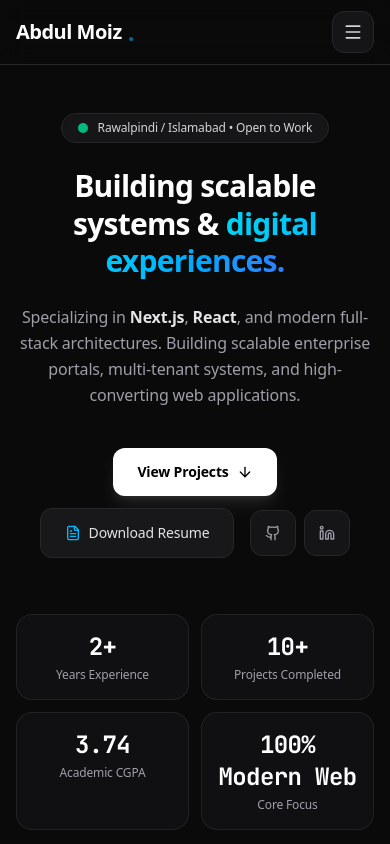
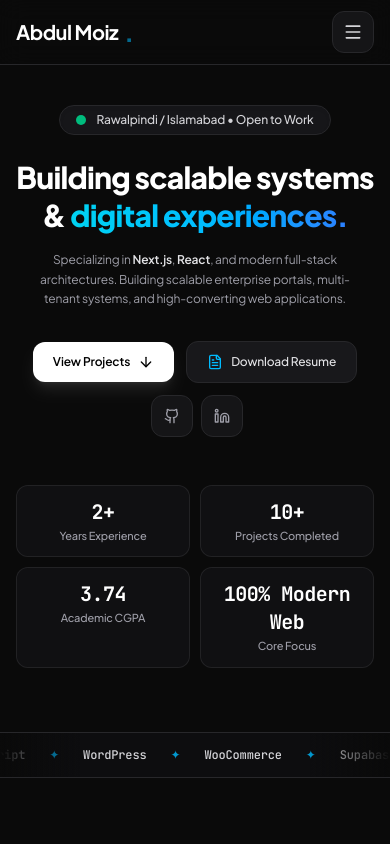
Before and after one commit to moiz962748-ai/personal-portfolio, a React (Vite) app: page / in a window 390 px wide. Shown: the top 844 px of the page. Built offline with nearby package versions, Linux system fonts and the light colour scheme.

Commit message:
fix: enforce plus jakarta sans font across mobile devices and optimize hero proportions

```diff
--- a/index.html
+++ b/index.html
@@ -2,7 +2,7 @@
 <html lang="en" class="dark">
   <head>
     <meta charset="UTF-8" />
-    <meta name="viewport" content="width=device-width, initial-scale=1.0" />
+    <meta name="viewport" content="width=device-width, initial-scale=1.0, maximum-scale=5.0" />
     <title>Abdul Moiz | Front-end & Full-Stack Developer</title>
     <meta name="description" content="Front-end & Full-Stack Developer specializing in Next.js, React, Tailwind CSS, multi-tenant portals, and modern web applications." />
     <meta property="og:title" content="Abdul Moiz | Front-end & Full-Stack Developer" />
@@ -10,21 +10,26 @@
     <meta property="og:type" content="website" />
     <meta name="twitter:card" content="summary_large_image" />
 
-    <!-- Google Web Fonts Preload & Fallbacks -->
-    <link rel="preconnect" href="https://fonts.googleapis.com">
-    <link rel="preconnect" href="https://fonts.gstatic.com" crossorigin>
-    <link href="https://fonts.googleapis.com/css2?family=JetBrains+Mono:ital,wght@0,400;0,500;0,600;0,700;1,400&family=Plus+Jakarta+Sans:ital,wght@0,300;0,400;0,500;0,600;0,700;0,800;1,400&display=swap" rel="stylesheet">
+    <!-- Google Web Fonts: Plus Jakarta Sans & JetBrains Mono -->
+    <link rel="preconnect" href="https://fonts.googleapis.com" />
+    <link rel="preconnect" href="https://fonts.gstatic.com" crossorigin />
+    <link href="https://fonts.googleapis.com/css2?family=JetBrains+Mono:wght@400;500;600;700&family=Plus+Jakarta+Sans:wght@300;400;500;600;700;800&display=swap" rel="stylesheet" />
 
     <style>
-      /* Mobile Font Locking */
+      /* Universal Mobile & Desktop Font Enforcement */
+      *, *::before, *::after {
+        font-family: 'Plus Jakarta Sans', system-ui, -apple-system, BlinkMacSystemFont, "Segoe UI", Roboto, sans-serif;
+      }
       html, body {
-        font-family: 'Plus Jakarta Sans', system-ui, -apple-system, sans-serif !important;
+        background-color: #0a0a0a;
+        color: #fafafa;
+        font-family: 'Plus Jakarta Sans', system-ui, -apple-system, BlinkMacSystemFont, "Segoe UI", Roboto, sans-serif !important;
         -webkit-font-smoothing: antialiased;
         -moz-osx-font-smoothing: grayscale;
         text-rendering: optimizeLegibility;
       }
-      code, pre, .font-mono {
-        font-family: 'JetBrains Mono', monospace !important;
+      code, pre, kbd, samp, .font-mono, [class*="font-mono"] {
+        font-family: 'JetBrains Mono', ui-monospace, SFMono-Regular, monospace !important;
       }
     </style>
   </head>
--- a/src/components/Hero.tsx
+++ b/src/components/Hero.tsx
@@ -21,7 +21,7 @@ export const Hero: React.FC<HeroProps> = ({ onOpenContact }) => {
   };
 
   return (
-    <section className="relative pt-12 sm:pt-20 pb-16 overflow-hidden">
+    <section className="relative pt-10 sm:pt-20 pb-14 overflow-hidden font-sans">
       {/* Background ambient lighting accents */}
       <div className="absolute top-1/3 left-1/2 -translate-x-1/2 -translate-y-1/2 w-[550px] h-[350px] bg-sky-500/10 blur-[140px] rounded-full pointer-events-none -z-10" />
       <div className="absolute top-1/4 right-5 w-[300px] h-[300px] bg-indigo-500/5 blur-[120px] rounded-full pointer-events-none -z-10" />
@@ -56,12 +56,12 @@ export const Hero: React.FC<HeroProps> = ({ onOpenContact }) => {
             </span>
           </motion.h1>
 
-          {/* 3. Subtitle */}
+          {/* 3. Subtitle (Reduced Size for Clean Reading) */}
           <motion.p
             initial={{ opacity: 0, y: 16 }}
             animate={{ opacity: 1, y: 0 }}
             transition={{ duration: 0.5, delay: 0.2 }}
-            className="mt-6 text-base sm:text-lg text-zinc-400 max-w-2xl leading-relaxed font-normal"
+            className="mt-4 text-xs sm:text-sm md:text-base text-zinc-400 max-w-xl leading-relaxed font-normal px-2"
           >
             Specializing in <span className="text-zinc-200 font-semibold">Next.js</span>,{' '}
             <span className="text-zinc-200 font-semibold">React</span>, and modern full-stack architectures.
@@ -73,13 +73,13 @@ export const Hero: React.FC<HeroProps> = ({ onOpenContact }) => {
             initial={{ opacity: 0, y: 16 }}
             animate={{ opacity: 1, y: 0 }}
             transition={{ duration: 0.5, delay: 0.3 }}
-            className="mt-10 flex flex-wrap items-center justify-center gap-3 sm:gap-4"
+            className="mt-8 flex flex-wrap items-center justify-center gap-3 sm:gap-4"
           >
             {/* View Projects CTA */}
             <a
               href="#projects"
               onClick={handleScrollToProjects}
-              className="flex items-center gap-2 px-6 py-3.5 rounded-xl bg-white text-black font-semibold text-sm hover:bg-zinc-200 transition-all duration-200 shadow-lg shadow-white/10 active:scale-[0.98]"
+              className="flex items-center gap-2 px-5 py-3 rounded-xl bg-white text-black font-semibold text-xs sm:text-sm hover:bg-zinc-200 transition-all duration-200 shadow-lg shadow-white/10 active:scale-[0.98]"
             >
               <span>View Projects</span>
               <ArrowDown className="w-4 h-4" />
@@ -94,7 +94,7 @@ export const Hero: React.FC<HeroProps> = ({ onOpenContact }) => {
                   onOpenContact();
                 }
               }}
-              className="flex items-center gap-2 px-6 py-3.5 rounded-xl bg-zinc-900 hover:bg-zinc-800 text-zinc-200 border border-zinc-800 hover:border-zinc-700 font-medium text-sm transition-all duration-200 active:scale-[0.98]"
+              className="flex items-center gap-2 px-5 py-3 rounded-xl bg-zinc-900 hover:bg-zinc-800 text-zinc-200 border border-zinc-800 hover:border-zinc-700 font-medium text-xs sm:text-sm transition-all duration-200 active:scale-[0.98]"
             >
               <FileText className="w-4 h-4 text-sky-400" />
               <span>Download Resume</span>
@@ -107,7 +107,7 @@ export const Hero: React.FC<HeroProps> = ({ onOpenContact }) => {
                 target="_blank"
                 rel="noreferrer"
                 title="GitHub Profile"
-                className="p-3.5 rounded-xl bg-zinc-900/80 hover:bg-zinc-800 border border-zinc-800 text-zinc-400 hover:text-white transition-colors"
+                className="p-3 rounded-xl bg-zinc-900/80 hover:bg-zinc-800 border border-zinc-800 text-zinc-400 hover:text-white transition-colors"
               >
                 <Github className="w-4 h-4" />
               </a>
@@ -116,7 +116,7 @@ export const Hero: React.FC<HeroProps> = ({ onOpenContact }) => {
                 target="_blank"
                 rel="noreferrer"
                 title="LinkedIn Profile"
-                className="p-3.5 rounded-xl bg-zinc-900/80 hover:bg-zinc-800 border border-zinc-800 text-zinc-400 hover:text-white transition-colors"
+                className="p-3 rounded-xl bg-zinc-900/80 hover:bg-zinc-800 border border-zinc-800 text-zinc-400 hover:text-white transition-colors"
               >
                 <Linkedin className="w-4 h-4" />
               </a>
@@ -128,17 +128,17 @@ export const Hero: React.FC<HeroProps> = ({ onOpenContact }) => {
             initial={{ opacity: 0, y: 20 }}
             animate={{ opacity: 1, y: 0 }}
             transition={{ duration: 0.5, delay: 0.4 }}
-            className="mt-14 w-full grid grid-cols-2 sm:grid-cols-4 gap-3 sm:gap-4 max-w-3xl"
+            className="mt-12 w-full grid grid-cols-2 sm:grid-cols-4 gap-2.5 sm:gap-4 max-w-2xl"
           >
             {personal.stats.map((stat, idx) => (
               <div
                 key={idx}
-                className="p-4 rounded-2xl bg-[#111113]/90 border border-zinc-800/80 hover:border-zinc-700 transition-colors text-center"
+                className="p-3 sm:p-4 rounded-xl bg-[#111113]/90 border border-zinc-800/80 hover:border-zinc-700 transition-colors text-center"
               >
-                <div className="text-2xl sm:text-3xl font-bold font-mono text-white tracking-tight">
+                <div className="text-xl sm:text-2xl font-bold font-mono text-white tracking-tight">
                   {stat.value}
                 </div>
-                <div className="text-xs font-medium text-zinc-400 mt-1">{stat.label}</div>
+                <div className="text-[11px] sm:text-xs font-medium text-zinc-400 mt-0.5">{stat.label}</div>
               </div>
             ))}
           </motion.div>
@@ -150,10 +150,10 @@ export const Hero: React.FC<HeroProps> = ({ onOpenContact }) => {
         initial={{ opacity: 0 }}
         animate={{ opacity: 1 }}
         transition={{ duration: 0.6, delay: 0.5 }}
-        className="mt-20 relative w-full border-y border-zinc-800 bg-[#0d0d0f] py-4 overflow-hidden"
+        className="mt-16 relative w-full border-y border-zinc-800 bg-[#0d0d0f] py-3.5 overflow-hidden"
       >
-        <div className="absolute left-0 top-0 bottom-0 w-24 sm:w-40 bg-gradient-to-r from-[#0a0a0a] to-transparent z-10 pointer-events-none" />
-        <div className="absolute right-0 top-0 bottom-0 w-24 sm:w-40 bg-gradient-to-l from-[#0a0a0a] to-transparent z-10 pointer-events-none" />
+        <div className="absolute left-0 top-0 bottom-0 w-20 sm:w-40 bg-gradient-to-r from-[#0a0a0a] to-transparent z-10 pointer-events-none" />
+        <div className="absolute right-0 top-0 bottom-0 w-20 sm:w-40 bg-gradient-to-l from-[#0a0a0a] to-transparent z-10 pointer-events-none" />
 
         <div className="animate-marquee-left flex items-center gap-6 whitespace-nowrap cursor-default select-none">
           {[...marqueeTech, ...marqueeTech, ...marqueeTech, ...marqueeTech].map((tech, index) => (
--- a/src/index.css
+++ b/src/index.css
@@ -1,7 +1,6 @@
-@import url('https://fonts.googleapis.com/css2?family=JetBrains+Mono:ital,wght@0,400;0,500;0,600;0,700;1,400&family=Plus+Jakarta+Sans:ital,wght@0,300;0,400;0,500;0,600;0,700;0,800;1,400&display=swap');
+@import url('https://fonts.googleapis.com/css2?family=JetBrains+Mono:wght@400;500;600;700&family=Plus+Jakarta+Sans:wght@300;400;500;600;700;800&display=swap');
 @import "tailwindcss";
 
-@layer base {
 :root {
   --bg-dark: #0a0a0a;
   --bg-surface: #111113;
@@ -18,10 +17,14 @@
   --accent-indigo: #818cf8;
 }
 
+/* Force Plus Jakarta Sans across all elements & mobile viewports */
+*, *::before, *::after, html, body {
+  font-family: 'Plus Jakarta Sans', system-ui, -apple-system, BlinkMacSystemFont, "Segoe UI", Roboto, "Helvetica Neue", Arial, sans-serif !important;
+}
+
 html, body {
   background-color: var(--bg-dark);
   color: var(--text-primary);
-    font-family: 'Plus Jakarta Sans', system-ui, -apple-system, BlinkMacSystemFont, "Segoe UI", Roboto, sans-serif !important;
   overflow-x: hidden;
   letter-spacing: -0.01em;
   -webkit-font-smoothing: antialiased;
@@ -29,7 +32,8 @@
   text-rendering: optimizeLegibility;
 }
 
-  code, kbd, samp, pre, .font-mono {
+/* Dedicated Mono Font Rule */
+code, kbd, samp, pre, .font-mono, [class*="font-mono"] {
   font-family: 'JetBrains Mono', ui-monospace, SFMono-Regular, Menlo, Monaco, Consolas, monospace !important;
 }
 
@@ -47,7 +51,6 @@
 }
 ::-webkit-scrollbar-thumb:hover {
   background: #3f3f46;
-  }
 }
 
 /* Subtle Ambient Grids and Spotlights */
```
Lines whose indentation alone changed are shown as unchanged.
